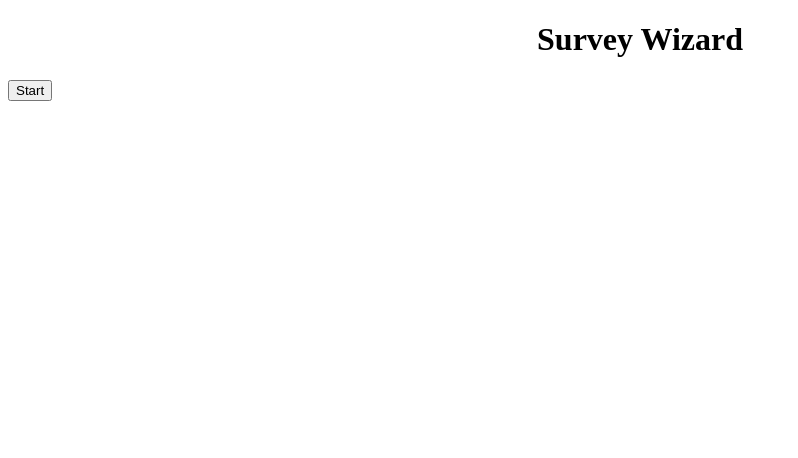
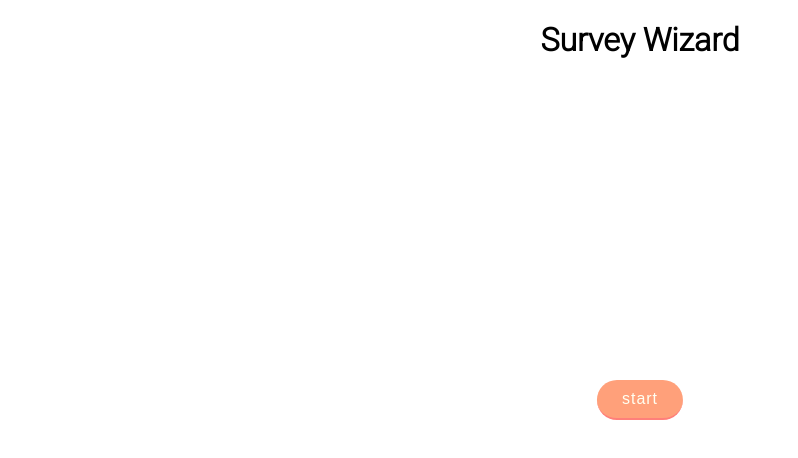
Before and after one commit to martijnvanginkel/survey_wizard, a Vue app: page / in a window 1280 px wide. Shown: the top 458 px of the page, without its empty margins (0-798 px from the left). Built offline with nearby package versions, Linux system fonts and the light colour scheme.

Commit message:
Added animations when starting a form

```diff
--- a/public/index.html
+++ b/public/index.html
@@ -5,6 +5,7 @@
     <meta http-equiv="X-UA-Compatible" content="IE=edge">
     <meta name="viewport" content="width=device-width,initial-scale=1.0">
     <link rel="icon" href="<%= BASE_URL %>favicon.ico">
+    <link href="https://fonts.googleapis.com/css2?family=Roboto:wght@300&display=swap" rel="stylesheet">
     <title><%= htmlWebpackPlugin.options.title %></title>
   </head>
   <body>
--- a/src/App.vue
+++ b/src/App.vue
@@ -1,41 +1,29 @@
 <template>
   <div id="app">
-    <h1 class="main_title">Survey Wizard</h1>
-    <!-- <Survey /> -->
-    <!-- <ToolBox v-on:create-field="createField"/> -->
-    <div v-if="doing_survey">
-      <Survey/>
-    </div>
-
-    <button v-on:click="createSurvey">Start</button>
+    <h1 class="main-title">Survey Wizard</h1>
+    <transition name="fade">
+      <Survey v-if="doing_survey"/>
+      <button v-if="!doing_survey" v-on:click="createSurvey" class="start-button">start</button>
+    </transition>
   </div>
 </template>
 
 <script>
 import Survey from './components/Survey';
-// import ToolBox from './components/ToolBox';
 
 export default {
   name: 'App',
   components: {
     Survey
-    // ToolBox
   },
   data() {
     return {
       doing_survey: false
-      // surveys: []
-      // fields: [
-
-      // ]
     }
   },
   methods: {
     createSurvey() {
-
-
-      this.doing_survey = true;//.push(field);
-      console.log('created');
+      this.doing_survey = true;
     },
     createField(field) {
       this.fields = [...this.fields, field];
@@ -51,25 +39,62 @@ export default {
           // this.fields.splice(key, 1);
           // this.fields.splice(0, 0, temp);
           return ;
-          // this.fields.splice(key + 1, 0, comp);
         }
       }
-      // console.log(field);
-      // console.log('moveup')
     }
   }
 }
 </script>
 
 <style>
+
+html, body {
+  margin: 0;
+  padding: 0;
+}
+
 #app {
   margin: 0;
   padding: 0;
 }
 
-.main_title {
-  font-family: 'SF Pixelate';
+.main-title {
+  font-family: 'Roboto', sans-serif; /* 'SF Pixelate' */
   width: 100%;
   text-align: center;
+  /* -webkit-text-stroke: 2px black; */
 }
+
+.start-button {
+  position: absolute;
+  left: 50%;
+  top: 50%;
+  transform: translate(-50%, -50%);
+  transition: 200ms;
+  margin: 0 auto;
+  padding: 10px 25px;
+  border: 0;
+  border-bottom: 2px solid #ff7f7a;
+  border-radius: 100px;
+  color: #fffff2;
+  font-size: 1em;
+  letter-spacing: 1px;
+  background-color: lightsalmon;
+  outline: none;
+}
+
+.start-button:hover {
+  transform: translate(-50%, -50%) scale(1.1);
+  transition: 500ms;
+  cursor: pointer;
+  background-color: #ff7f7a;
+}
+
+.fade-enter-active, .fade-leave-active {
+  transition: opacity .5s;
+}
+.fade-enter, .fade-leave-to {
+  opacity: 0;
+}
+
 </style>
--- a/src/components/Survey.vue
+++ b/src/components/Survey.vue
@@ -1,6 +1,7 @@
 <template>
-    <div>
-        <h3>Survey</h3>
+    <div class="survey">
+            <ToolBox v-on:create-field="createField"/>
+
             <div v-bind:key="field.id" v-for="field in fields">
                 <component  v-bind:is="field.component"
                             v-bind:field="field"
@@ -8,7 +9,6 @@
                             v-on:moveUp="moveUp">
                 </component>
             </div>
-        <ToolBox v-on:create-field="createField"/>
     </div>
 </template>
 
@@ -35,10 +35,8 @@ export default {
         },
         deleteField(field_id) {
             this.fields = this.fields.filter(field => field.id !== field_id);
-            // this.$emit('delete-field', field_id);
         },
         moveUp(field) {
-            // console.log('moveup');
             this.$emit('moveUp', field);
         }
     }
@@ -47,4 +45,8 @@ export default {
 
 <style>
 
+.survey {
+    position: relative;
+}
+
 </style>
--- a/src/components/ToolBox.vue
+++ b/src/components/ToolBox.vue
@@ -27,11 +27,14 @@ export default {
 
 <style>
 .tool_box {
-    position: absolute;
-    left: 50%;
-    transform: translateX(-50%);
-    bottom: 0;
+    position: fixed;
+    z-index: 1;
+    right: 0;
+    top: 50%;
+    transform: translate(0, -50%);
+    display: flex;
+    flex-direction: column;
     border: 1px solid black;
-    background-color: blue;
+    background-color: lightgrey;
 }
 </style>
```
Lines whose indentation alone changed are shown as unchanged.
